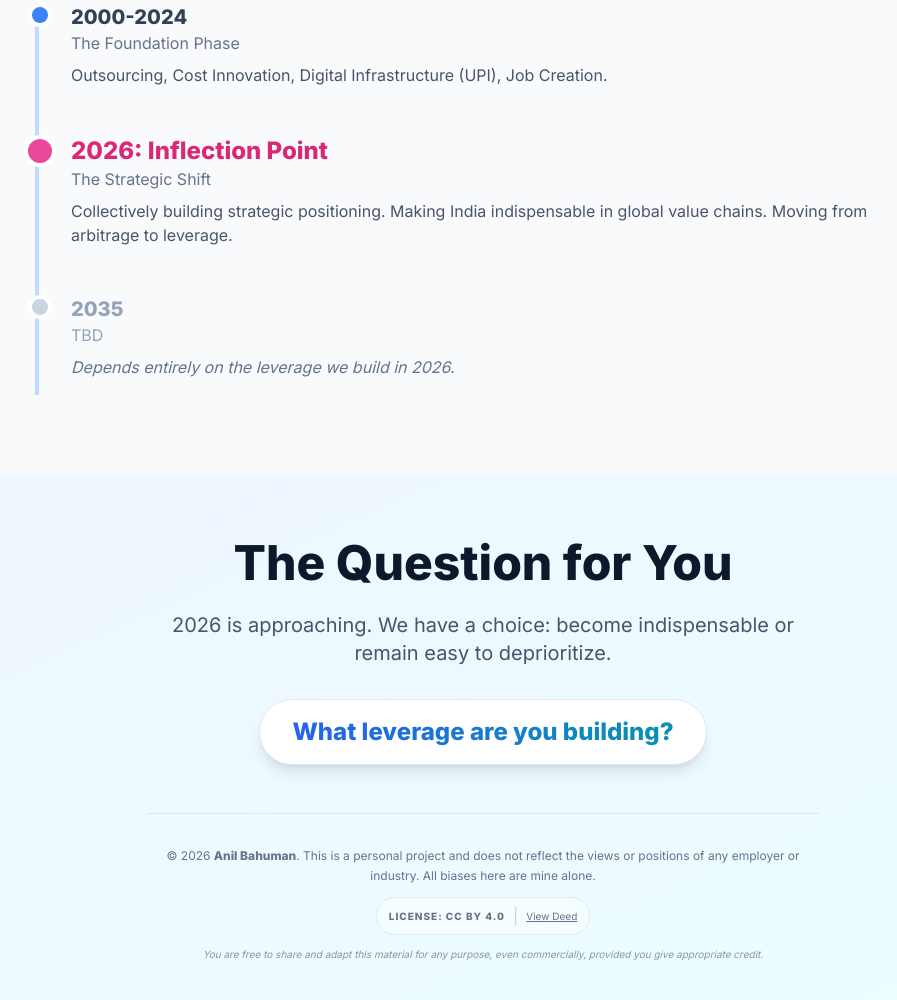
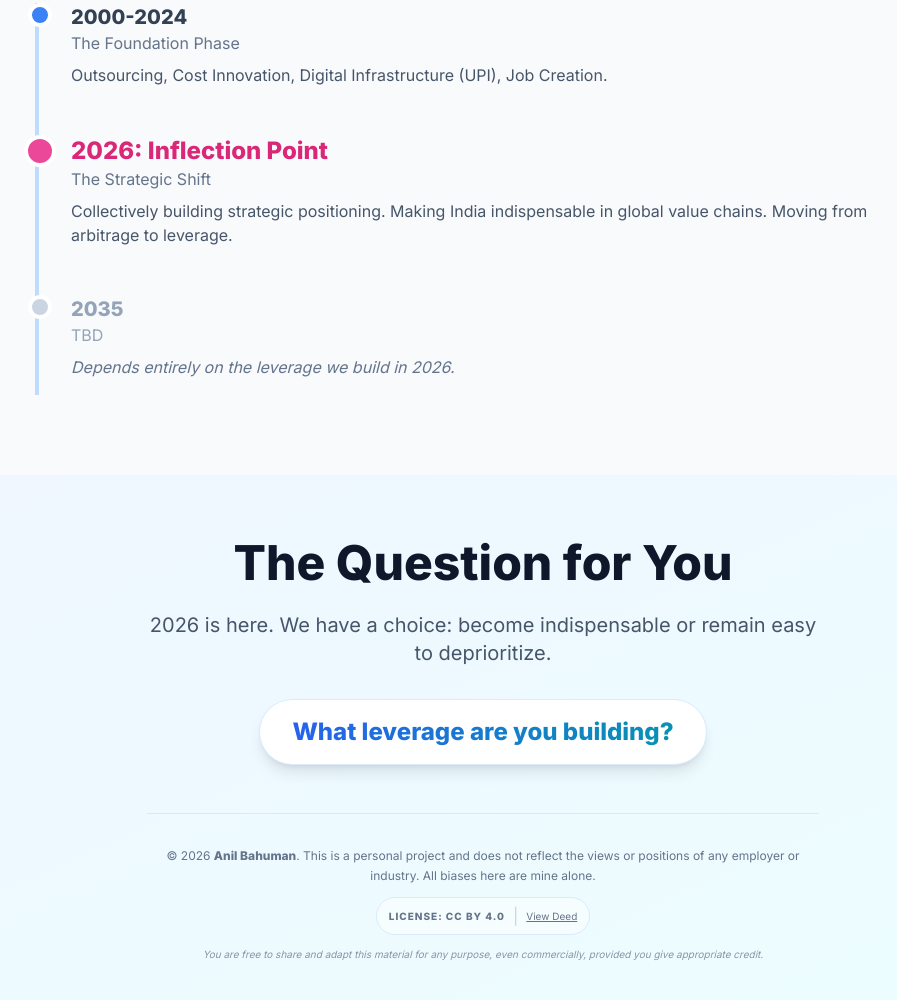
Before and after one commit to tustnexus/india-2026, a plain HTML site: page index.html in a window 1280 px wide. Shown: the part 3541-4541 px from the top of the page, without its empty margins (157-1054 px from the left). Drawn offline with nearby package versions, Linux system fonts and the light colour scheme.

Commit message:
2026 is here

```diff
--- a/index.html
+++ b/index.html
@@ -380,7 +380,7 @@ CONFIRMATION: NEITHER Mermaid JS NOR SVG were used anywhere in the output. Icons
         <footer class="text-center py-16 bg-gradient-to-br from-blue-50 to-cyan-50 rounded-t-3xl">
             <h2 class="text-4xl md:text-5xl font-extrabold text-slate-900 mb-6">The Question for You</h2>
             <p class="text-xl text-slate-600 mb-8 max-w-2xl mx-auto">
-                2026 is approaching. We have a choice: become indispensable or remain easy to deprioritize.
+                2026 is here. We have a choice: become indispensable or remain easy to deprioritize.
             </p>
             <div class="inline-block bg-white px-8 py-4 rounded-full shadow-lg border border-blue-100">
                 <span class="text-2xl font-bold bg-clip-text text-transparent bg-gradient-to-r from-blue-600 to-cyan-600">
```
